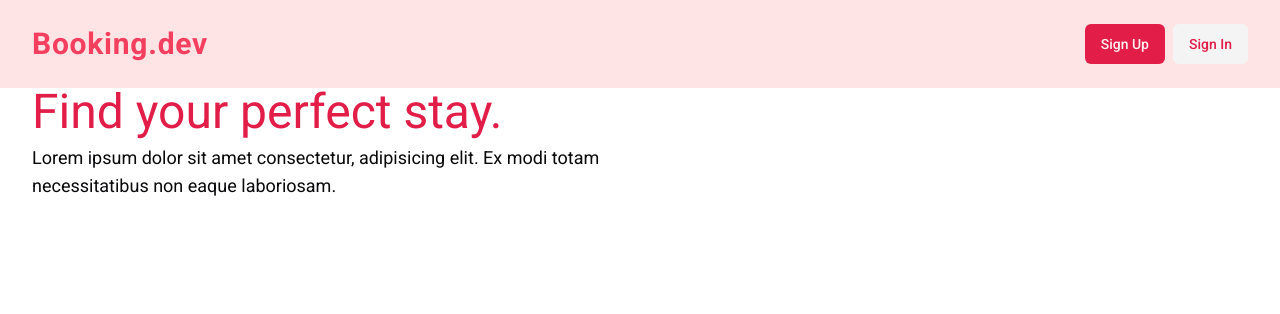
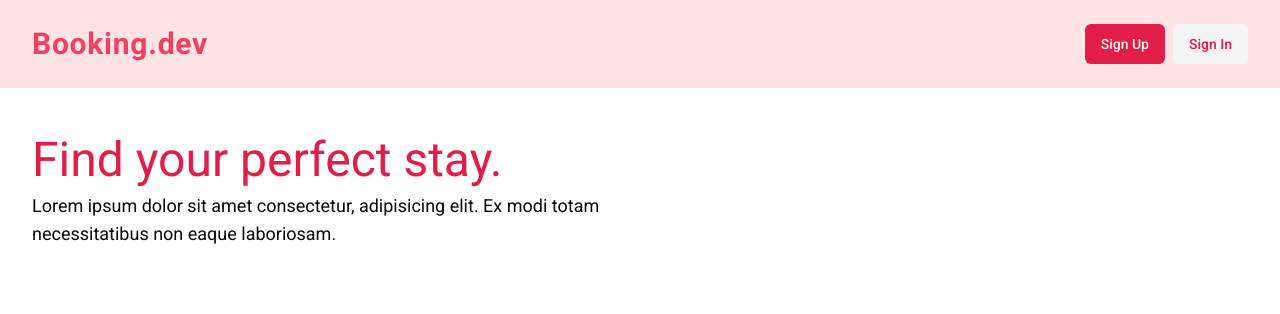
Before and after one commit to NatGlass/booking.dev, a React (Vite) app in the folder frontend/: page / in a window 1280 px wide. Shown: the top 314 px of the page. Built offline with nearby package versions, Linux system fonts and the light colour scheme; no server answers.

Commit message:
add spacing

```diff
--- a/frontend/src/components/hero/index.tsx
+++ b/frontend/src/components/hero/index.tsx
@@ -1,5 +1,5 @@
 function Hero() {
-    return <div className="pb-16">
+    return <div className="my-12">
         <div className="container mx-auto flex flex-col gap-2">
             <h1 className="text-5xl text-rose-600">Find your perfect stay.</h1>
             <p className="text-lg max-w-prose">Lorem ipsum dolor sit amet consectetur, adipisicing elit. Ex modi totam necessitatibus non eaque laboriosam.</p>
```
